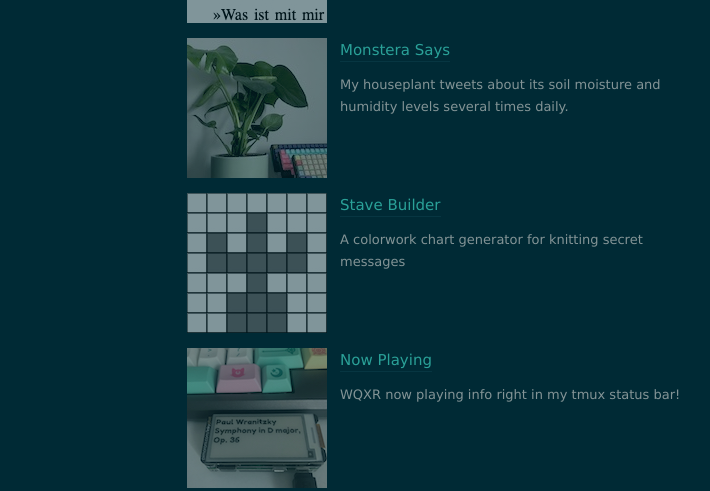
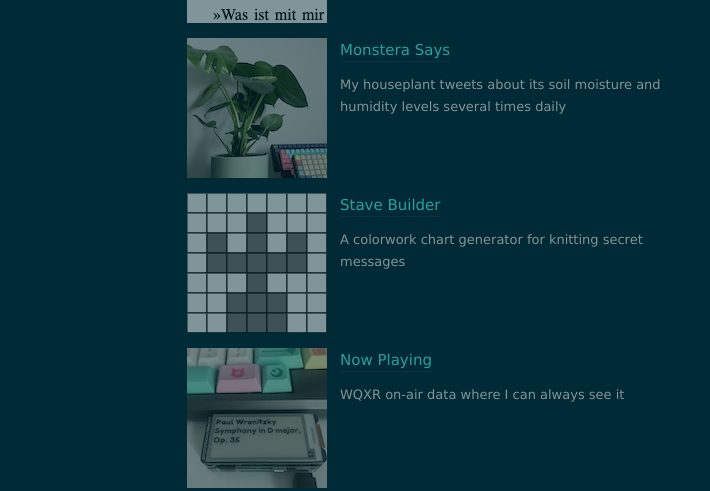
Before and after one commit to SaraBee/SaraBee.github.io, a Jekyll site: the page built from projects/index.md, in a window 1280 px wide. Shown: the part 442-933 px from the top of the page, without its empty margins (203-913 px from the left). Built offline with Jekyll 4.4.1, drawn with Linux system fonts in a browser that asks for light colours; nearby versions of some CDN libraries.

Commit message:
update project blurbs

```diff
--- a/_projects/now-playing.md
+++ b/_projects/now-playing.md
@@ -2,7 +2,7 @@
 layout: project
 title: Now Playing
 image: /images/now-playing.jpg
-blurb: WQXR now playing info right in my tmux status bar!
+blurb: WQXR on-air data where I can always see it
 github: https://github.com/SaraBee/nowplaying
 thumbnail: /images/thumbs/wqxr-phat.jpg
 priority: 5
@@ -12,7 +12,7 @@ listening to, but am too impatient to wait for the announcer to come on the
 air and tell me what it is that's currently playing. So, I built a
 way to quickly check using a Raspberry Pi Zero W and inkypHAT e-paper display.
 
-<img src="/images/wqxr-phat.jpg">
+<img src="/images/wqxr-phat.jpg" width="500">
 
 I also added the same data to my tmux status bar so that I don't have to leave my terminal to go
 check their website.
```
Also changed, not shown: _projects/monstera.md (+1 -1 lines).
